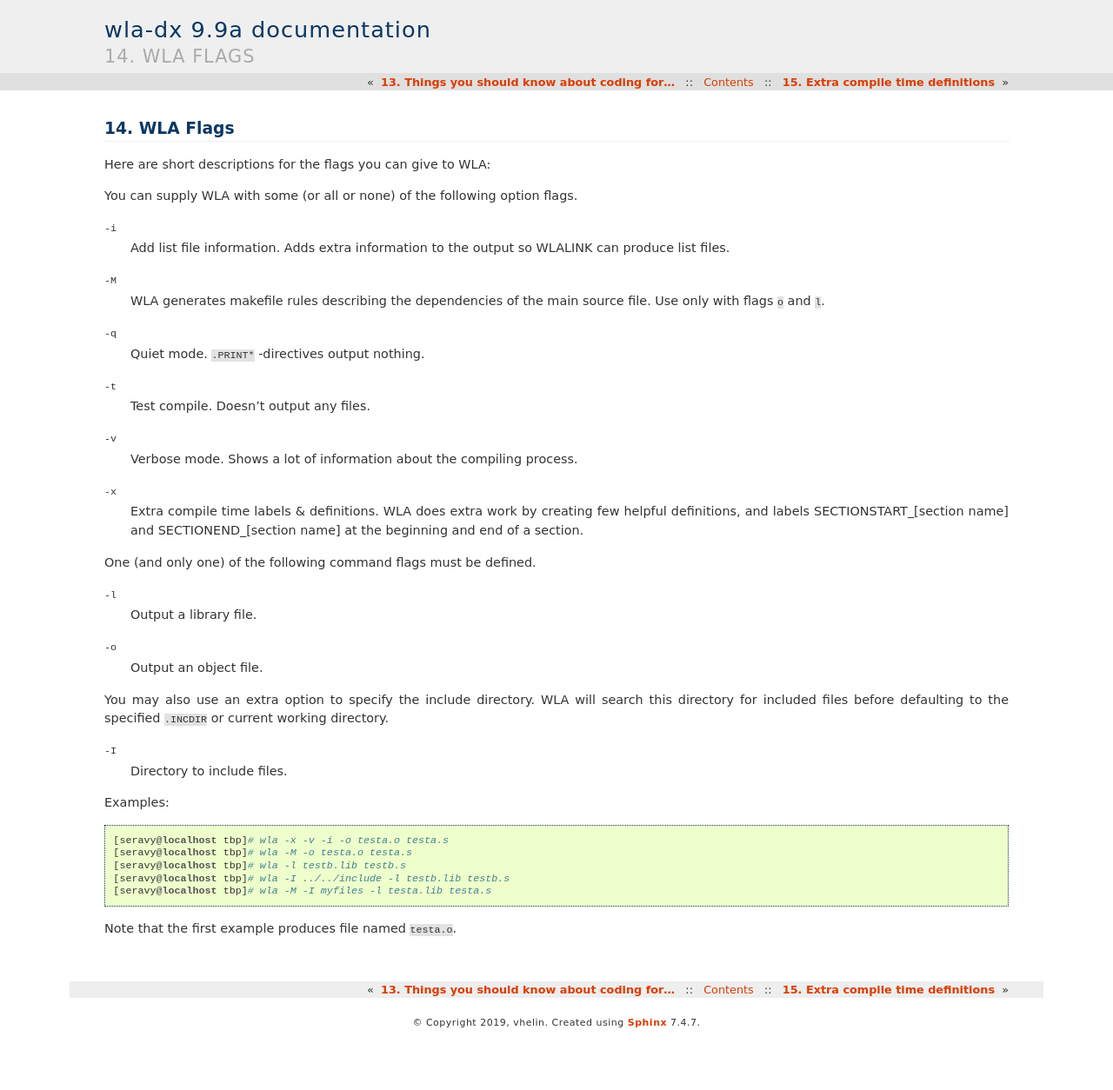
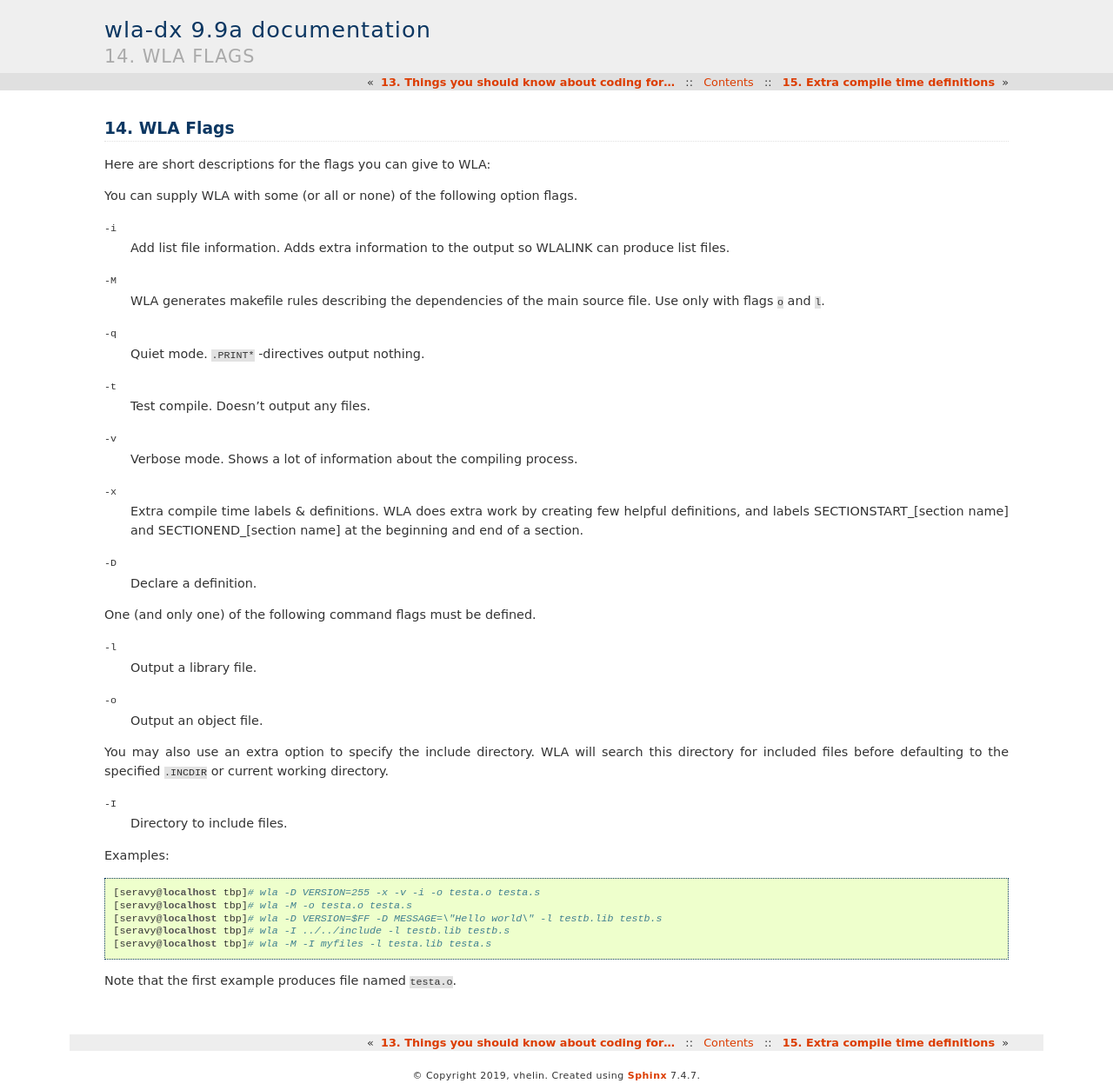
Before and after one commit to vhelin/wla-dx, a Sphinx documentation site: the page built from doc/wlaflags.rst, in a window 1280 px wide. Shown: the whole page at 87% size. Built offline with Sphinx 7.4.7, drawn with Linux system fonts in a browser that asks for light colours; before the commit the page ends 1194 px from its top, so only the background shows below that.

Commit message:
Reformatted code, added better examples about giving definitions from the command line.

```diff
--- a/doc/wlaflags.rst
+++ b/doc/wlaflags.rst
@@ -15,6 +15,7 @@ You can supply WLA with some (or all or none) of the following option flags.
 -x  Extra compile time labels & definitions. WLA does extra work by creating
     few helpful definitions, and labels SECTIONSTART_[section name] and
     SECTIONEND_[section name] at the beginning and end of a section.
+-D  Declare a definition.
 
 One (and only one) of the following command flags must be defined.
 
@@ -29,9 +30,9 @@ search this directory for included files before defaulting to the specified
 
 Examples::
 
-    [seravy@localhost tbp]# wla -x -v -i -o testa.o testa.s
+    [seravy@localhost tbp]# wla -D VERSION=255 -x -v -i -o testa.o testa.s
     [seravy@localhost tbp]# wla -M -o testa.o testa.s
-    [seravy@localhost tbp]# wla -l testb.lib testb.s
+    [seravy@localhost tbp]# wla -D VERSION=$FF -D MESSAGE=\"Hello world\" -l testb.lib testb.s
     [seravy@localhost tbp]# wla -I ../../include -l testb.lib testb.s
     [seravy@localhost tbp]# wla -M -I myfiles -l testa.lib testa.s
 
```
Also changed, not shown: 4 other files.
